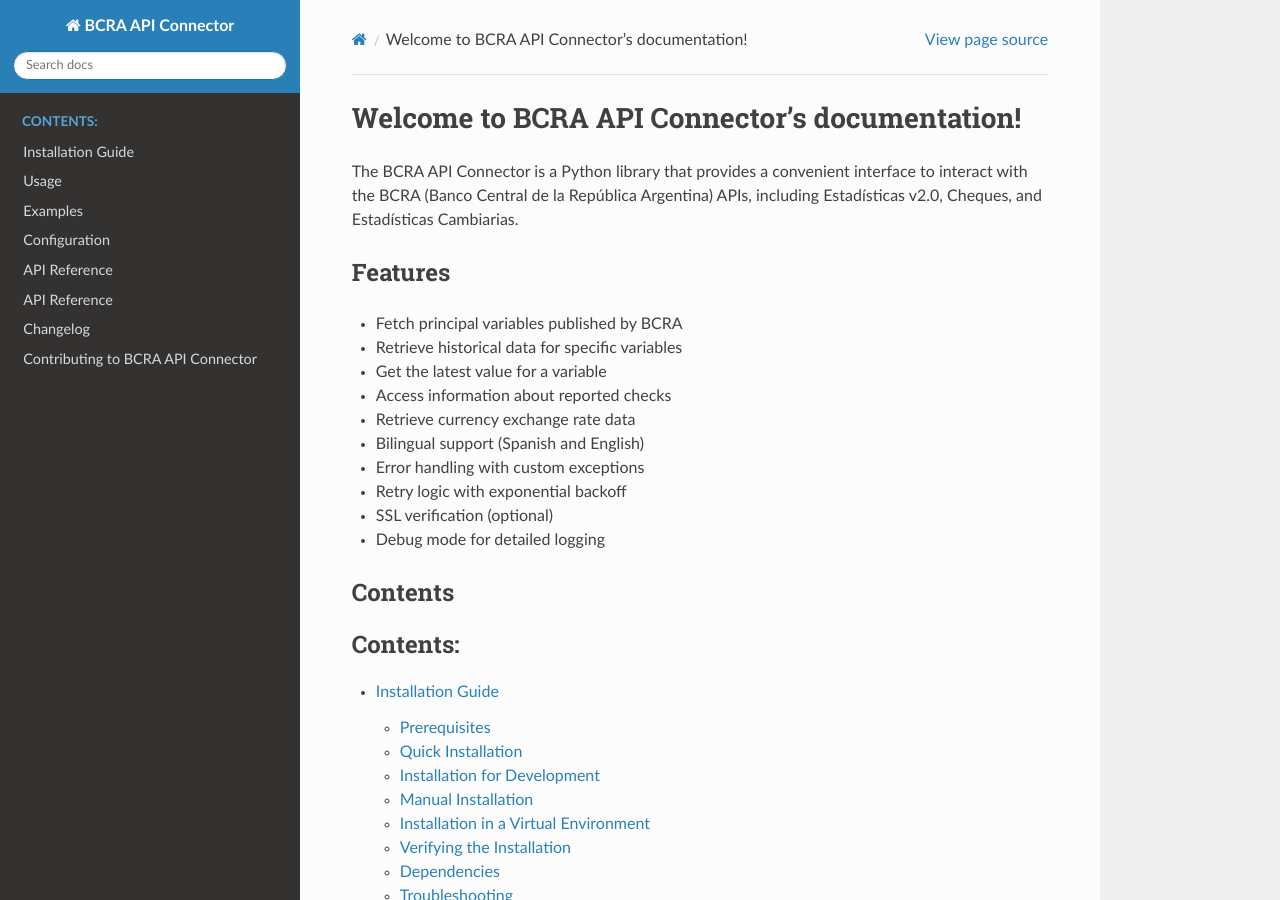
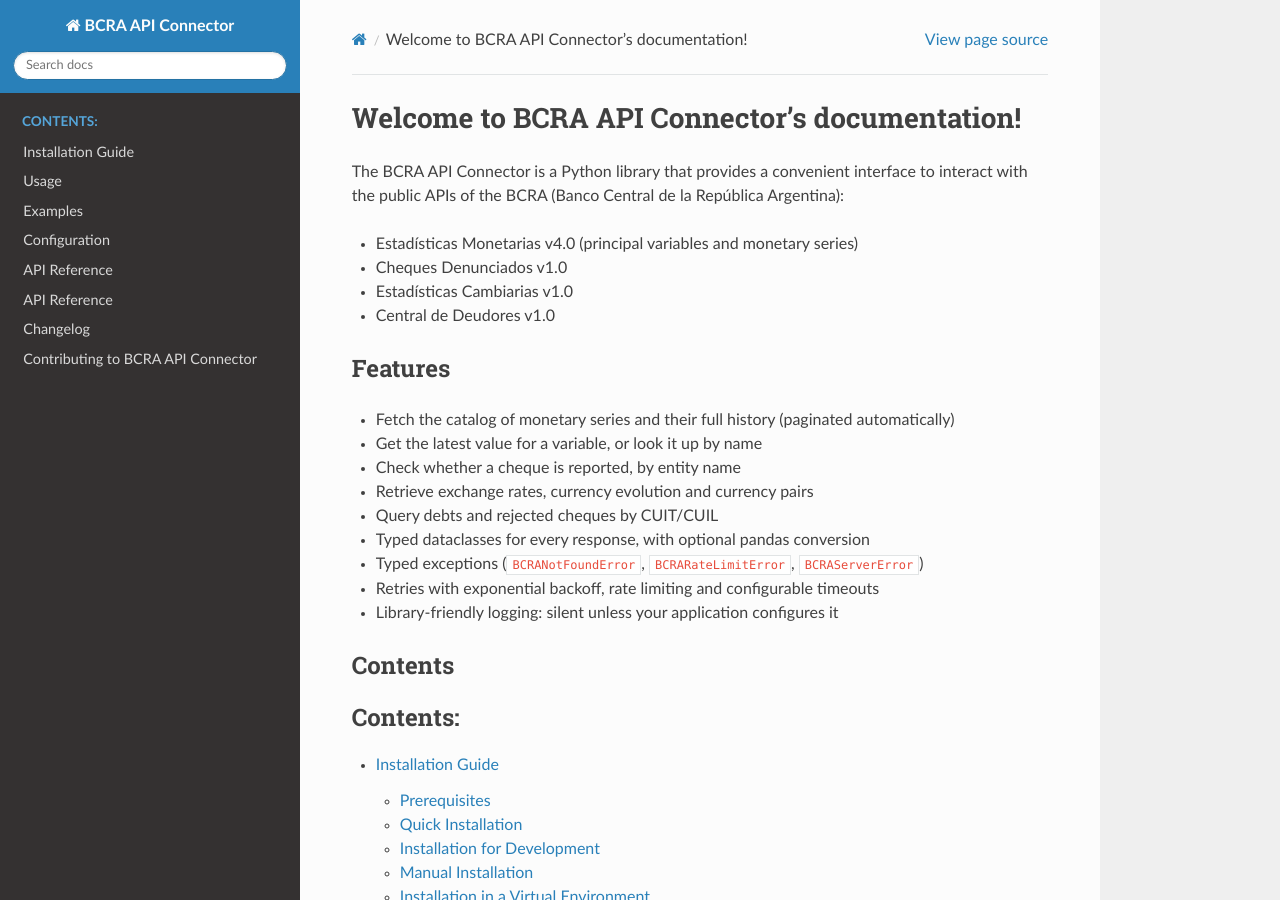
Before and after one commit to PPeitsch/bcra-connector, a Sphinx documentation site: the page built from docs/source/index.rst, in a window 1280 px wide and 900 px high. Built offline with Sphinx 7.4.7 and the Read the Docs theme 3.1.0, drawn with Linux system fonts in a browser that asks for light colours.

Commit message:
[docs]: Fix outdated API versions and broken examples
The docs index still named "Estadisticas v2.0", the logging section
predated #95, the README Quick Start ended in an empty step, and two
usage.rst examples were wrong: to_dataframe() on a list raises
AttributeError, and detalle[-5:] prints the oldest points because
the API returns series newest-first. Every usage.rst block now runs
against the live API (Deudores with a mocked response, as the
example CUIT has no records).

Resolves: #111

```diff
--- a/docs/source/index.rst
+++ b/docs/source/index.rst
@@ -1,21 +1,25 @@
 Welcome to BCRA API Connector's documentation!
 ==============================================
 
-The BCRA API Connector is a Python library that provides a convenient interface to interact with the BCRA (Banco Central de la República Argentina) APIs, including Estadísticas v2.0, Cheques, and Estadísticas Cambiarias.
+The BCRA API Connector is a Python library that provides a convenient interface to interact with the public APIs of the BCRA (Banco Central de la República Argentina):
+
+* Estadísticas Monetarias v4.0 (principal variables and monetary series)
+* Cheques Denunciados v1.0
+* Estadísticas Cambiarias v1.0
+* Central de Deudores v1.0
 
 Features
 --------
 
-* Fetch principal variables published by BCRA
-* Retrieve historical data for specific variables
-* Get the latest value for a variable
-* Access information about reported checks
-* Retrieve currency exchange rate data
-* Bilingual support (Spanish and English)
-* Error handling with custom exceptions
-* Retry logic with exponential backoff
-* SSL verification (optional)
-* Debug mode for detailed logging
+* Fetch the catalog of monetary series and their full history (paginated automatically)
+* Get the latest value for a variable, or look it up by name
+* Check whether a cheque is reported, by entity name
+* Retrieve exchange rates, currency evolution and currency pairs
+* Query debts and rejected cheques by CUIT/CUIL
+* Typed dataclasses for every response, with optional pandas conversion
+* Typed exceptions (``BCRANotFoundError``, ``BCRARateLimitError``, ``BCRAServerError``)
+* Retries with exponential backoff, rate limiting and configurable timeouts
+* Library-friendly logging: silent unless your application configures it
 
 Contents
 --------
```
Also changed, not shown: CHANGELOG.md (+7 -0 lines), README.md (+12 -11 lines), docs/source/configuration.rst (+15 -2 lines), docs/source/usage.rst (+14 -5 lines), 1 other file.
